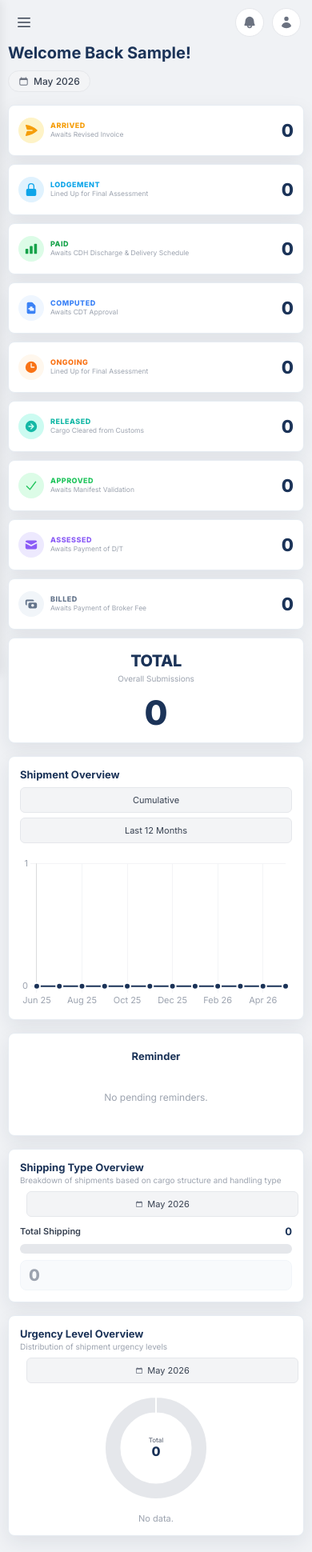
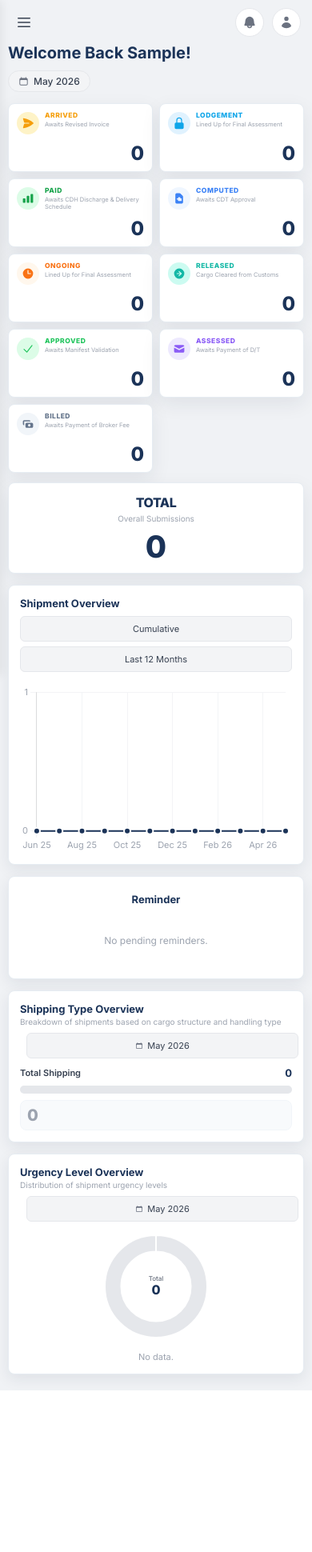
Before and after one commit to d4rr-code/r3pcr, a Django app: page /consignee/dashboard/ in a window 390 px wide. Shown: the whole page at 80% size. After the commit the page ends 1738 px from the top, so only its background shows below. Run offline with Django 5.2, Linux system fonts and the light colour scheme; the visitor is signed in with stand-in values (Sample User, id 1); data that the repository does not hold is empty.

Commit message:
Tighten consignee dashboard mobile layout

```diff
--- a/static/consignee/css/dashboard.css
+++ b/static/consignee/css/dashboard.css
@@ -355,6 +355,7 @@ a.status-card:hover {
     .dash-summary-row {
         flex-direction: column;
         overflow: visible !important;
+        gap: 12px !important;
     }
 
     .dash-status-grid {
@@ -416,6 +417,17 @@ a.status-card:hover {
         font-size: 42px !important;
     }
 
+    .dash-chart-row,
+    .dash-bottom-row {
+        gap: 14px;
+        margin-top: 14px;
+    }
+
+    .dash-chart-row .c-card,
+    .dash-bottom-row .c-card {
+        box-shadow: 0 6px 18px rgba(31, 43, 62, 0.08);
+    }
+
     .dashboard-card-header {
         flex-direction: column;
         align-items: flex-start !important;
@@ -470,21 +482,73 @@ a.status-card:hover {
 
 @media (max-width: 480px) {
     .dash-status-grid {
-        grid-template-columns: 1fr;
-        gap: 10px;
+        grid-template-columns: repeat(2, minmax(0, 1fr));
+        gap: 8px;
     }
 
     .status-card {
-        min-height: 64px;
-        align-items: center;
+        min-height: 86px;
+        padding: 10px;
+        align-items: stretch;
+        flex-direction: column;
+        justify-content: space-between;
+        gap: 8px;
     }
 
     .sc-left {
-        align-items: center;
+        align-items: flex-start;
+        gap: 7px;
+    }
+
+    .sc-icon {
+        width: 28px;
+        height: 28px;
+    }
+
+    .sc-icon svg {
+        width: 16px;
+        height: 16px;
+    }
+
+    .sc-label {
+        font-size: 8.5px;
+        line-height: 1.15;
     }
 
     .sc-sub {
-        font-size: 8.5px;
+        display: -webkit-box;
+        -webkit-line-clamp: 2;
+        -webkit-box-orient: vertical;
+        font-size: 7.5px;
+        line-height: 1.25;
+        min-height: 18px;
+        overflow: hidden;
+    }
+
+    .sc-count {
+        align-self: flex-end;
+        font-size: 24px;
+    }
+
+    .dash-total-card {
+        min-height: 96px;
+        padding: 14px 12px;
+    }
+
+    .dash-total-card p:first-child {
+        font-size: 16px !important;
+    }
+
+    .dash-total-card p:nth-child(2) {
+        margin-bottom: 10px !important;
+    }
+
+    .dash-total-card p:last-child {
+        font-size: 38px !important;
+    }
+
+    .dashboard-welcome {
+        margin-bottom: 14px !important;
     }
 
     .dashboard-filter-group .chart-filter-btn,
@@ -494,14 +558,35 @@ a.status-card:hover {
     }
 
     .shipment-chart-wrap {
-        height: 190px;
-        min-height: 190px;
+        height: 210px;
+        min-height: 210px;
     }
 
     .c-card-title {
         font-size: 13px;
     }
 
+    .reminder-item {
+        padding: 9px 0;
+    }
+
+    .reminder-ref {
+        font-size: 11.5px;
+    }
+
+    .reminder-desc {
+        font-size: 10.5px;
+        line-height: 1.35;
+    }
+
+    .ship-type-bar {
+        height: 10px;
+    }
+
+    .ship-type-item {
+        padding: 8px;
+    }
+
     .ship-type-count {
         font-size: 20px;
     }
```
